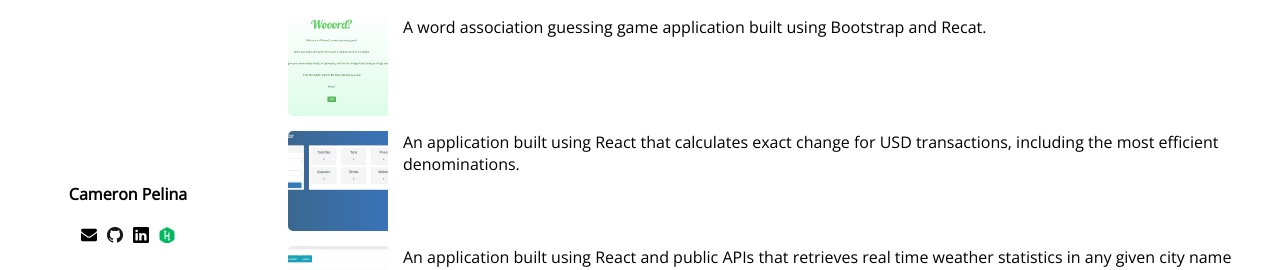
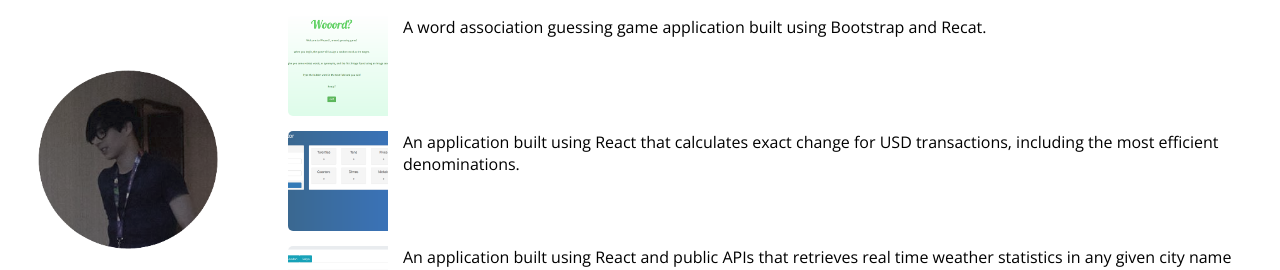
Before and after one commit to cpelina88/portfolio-new, a React (Create React App) app: page / in a window 1280 px wide. Shown: the part 195-465 px from the top of the page. Built offline with nearby package versions, Linux system fonts and the light colour scheme.

Commit message:
added profile pic

```diff
--- a/src/Navbar.css
+++ b/src/Navbar.css
@@ -5,3 +5,12 @@
   margin: 0px;
   height: 100% !important;
   width: 100% !important; }
+
+.profilePic {
+  min-width: 150px !important;
+  max-width: 30% !important; }
+
+@media screen and (min-width: 768px) {
+  .profilePic {
+    min-width: 120px !important;
+    max-width: 70% !important; } }
--- a/src/Navbar.js
+++ b/src/Navbar.js
@@ -1,8 +1,9 @@
 import React, { Component } from 'react';
 import Email from './img/envelope.png';
 import GitIcon from './img/github.png';
-import LinkedinIcon from './img/linkedin-logo.png'
-import HackerIcon from './img/HackerRank_logo.png'
+import LinkedinIcon from './img/linkedin-logo.png';
+import HackerIcon from './img/HackerRank_logo.png';
+import ResumePic from './img/resumepic.png';
 import './Navbar.css';
 
 
@@ -11,6 +12,7 @@ class Navbar extends Component {
     return (
       <div className="navbar">
         <div className="info">
+          <img className="profilePic" src={ResumePic} alt="Profile"/>
           <h4>Cameron Pelina</h4>
           <a href='mailto:cpelina88@gmail.com'>
             <img src={Email} alt="Email icon"/>
--- a/src/Navbar.scss
+++ b/src/Navbar.scss
@@ -6,3 +6,15 @@
   height: 100% !important;
   width: 100% !important;
 }
+
+.profilePic {
+  min-width: 150px !important;
+  max-width: 30% !important;
+}
+
+@media screen and (min-width: 768px) {
+  .profilePic {
+    min-width: 120px !important;
+    max-width: 70% !important;
+  }
+}
```
Also changed, not shown: src/img/resumepic.png (added).
